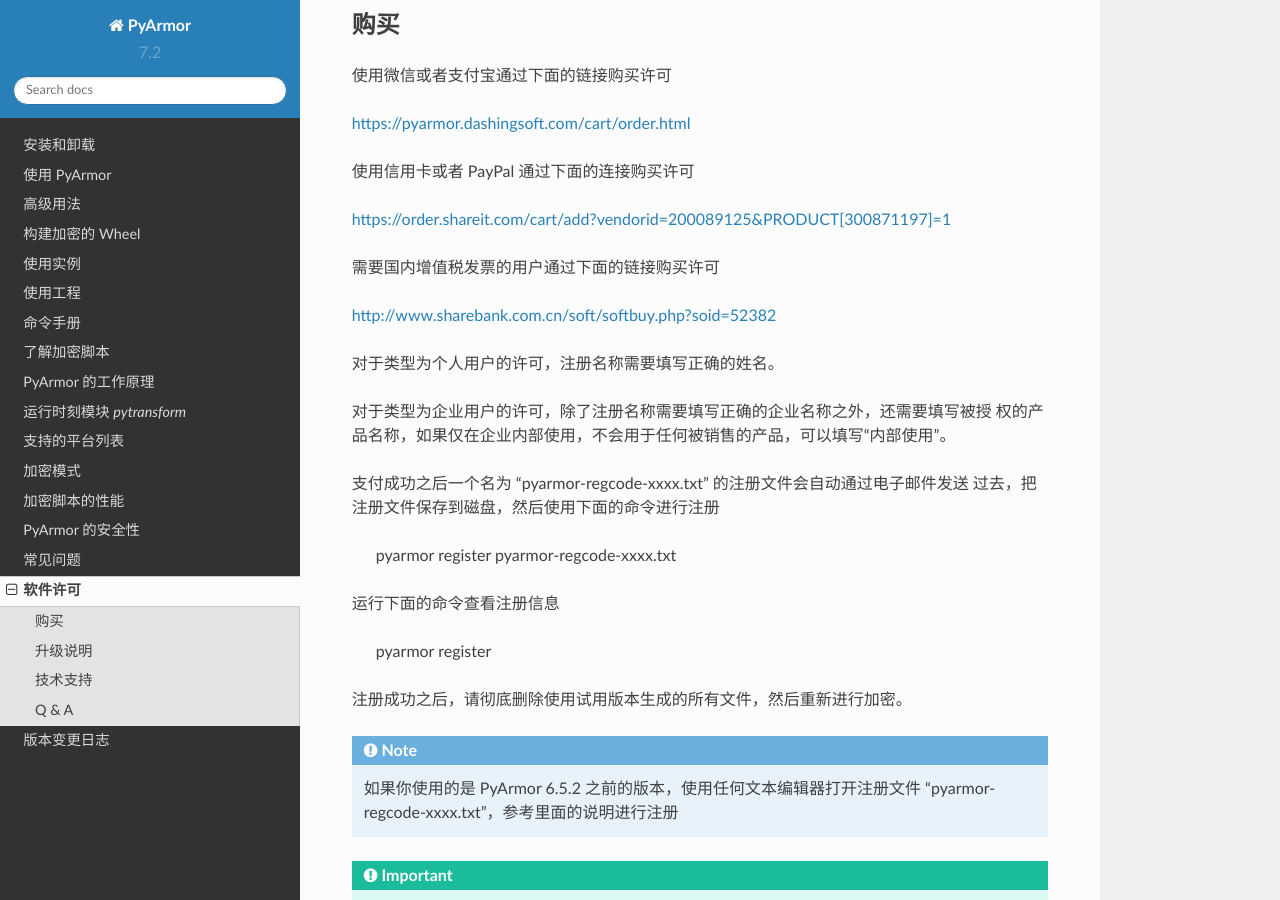
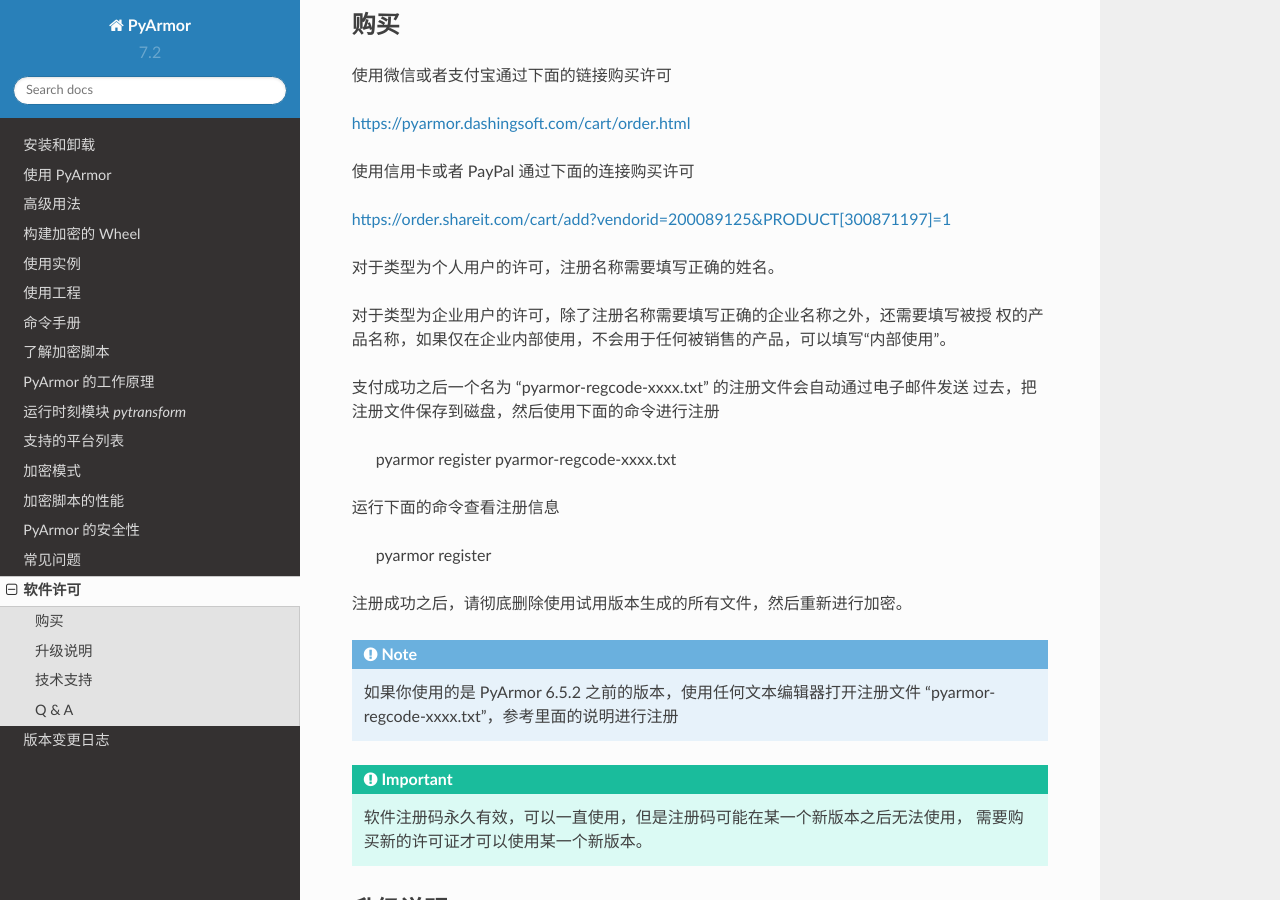
Before and after one commit to dashingsoft/pyarmor-docs-zh, a Sphinx documentation site: the page built from docs/license.rst, in a window 1280 px wide and 900 px high, scrolled down 1027 px. Built offline with Sphinx 7.4.7 and the Read the Docs theme 2.0.0, drawn with Linux system fonts in a browser that asks for light colours.

Commit message:
Remove softbank link

```diff
--- a/docs/license.rst
+++ b/docs/license.rst
@@ -57,10 +57,6 @@
 使用信用卡或者 PayPal 通过下面的连接购买许可
 
 https://order.shareit.com/cart/add?vendorid=200089125&PRODUCT[300871197]=1
-
-需要国内增值税发票的用户通过下面的链接购买许可
-
-http://www.sharebank.com.cn/soft/softbuy.php?soid=52382
 
 对于类型为个人用户的许可，注册名称需要填写正确的姓名。
 
```
